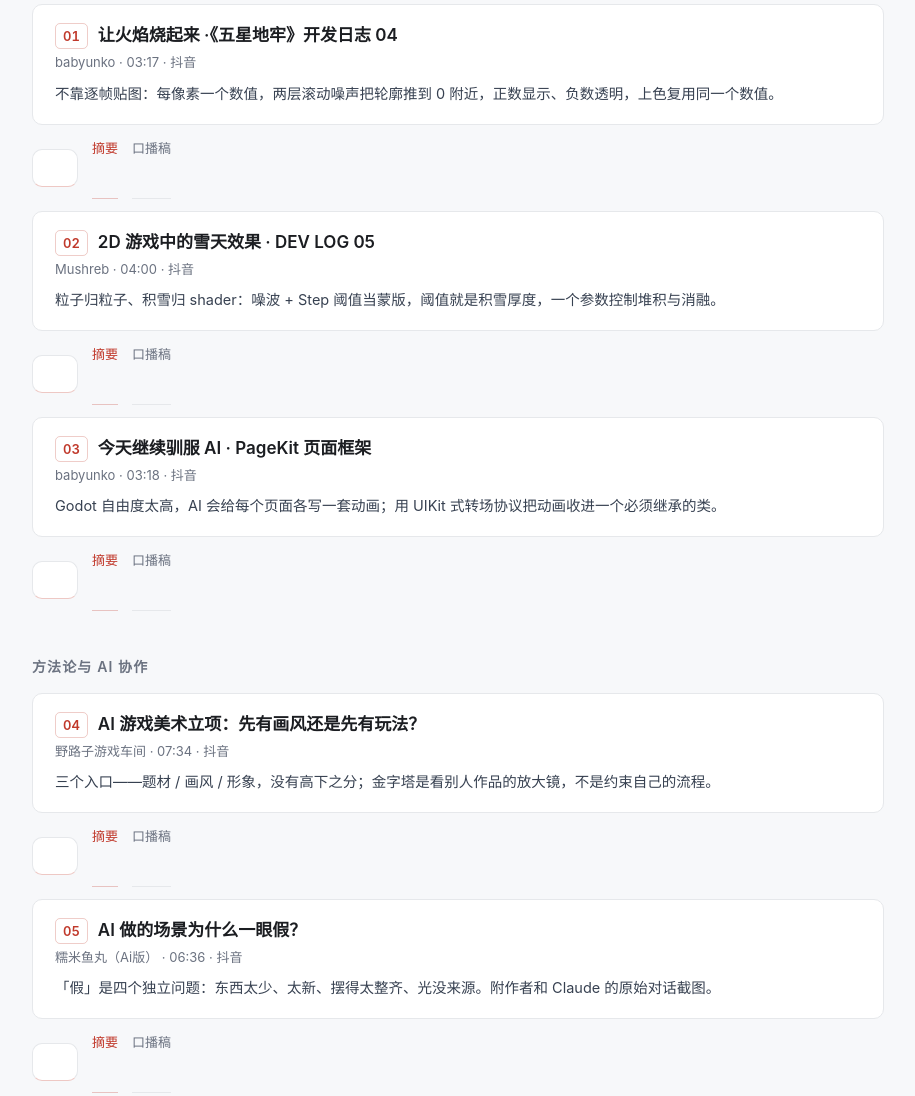
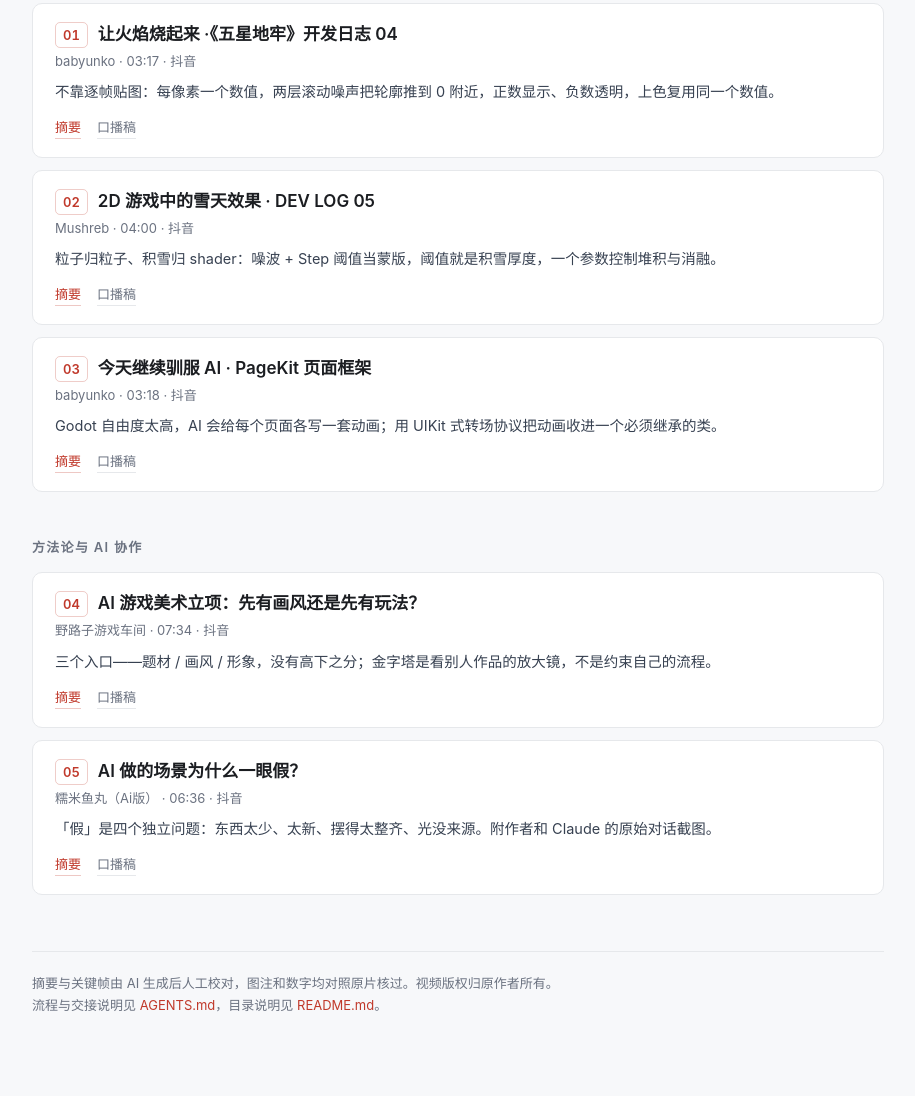
Before and after one commit to Marshall-Jimmy/video-notes, a plain HTML site: page index.html in a window 1280 px wide. Shown: the part 256-1352 px from the top of the page, without its empty margins (182-1097 px from the left). Drawn offline with Linux system fonts and the light colour scheme.

Commit message:
fix: 总览页卡片不再嵌套 <a>，链接行恢复正常排版

```diff
--- a/index.html
+++ b/index.html
@@ -3,7 +3,7 @@
 <head>
 <meta charset="utf-8">
 <meta name="viewport" content="width=device-width,initial-scale=1">
-<title>视频笔记 · 游戏开发 & AI 美术</title>
+<title>视频笔记 · 游戏开发 &amp; AI 美术</title>
 <style>
   :root{
     --fg:#1b1d21; --muted:#6b7280; --line:#e6e8eb; --accent:#c0392b;
@@ -17,19 +17,20 @@
   h1{font-size:30px;margin:0 0 10px;letter-spacing:-.4px}
   .lead{color:var(--muted);margin:0 0 6px;font-size:15px}
   .meta{color:var(--muted);font-size:13px;margin:0 0 40px}
-  h2{font-size:14px;font-weight:600;letter-spacing:.08em;color:var(--muted);
+  h2{font-size:13px;font-weight:600;letter-spacing:.1em;color:var(--muted);
     text-transform:uppercase;margin:44px 0 14px}
-  .card{display:block;background:var(--card);border:1px solid var(--line);border-radius:10px;
-    padding:18px 22px;margin:12px 0;text-decoration:none;color:inherit;
-    transition:box-shadow .18s ease,transform .18s ease,border-color .18s ease}
+  .card{background:var(--card);border:1px solid var(--line);border-radius:10px;
+    padding:18px 22px;margin:12px 0;transition:box-shadow .18s ease,transform .18s ease,border-color .18s ease}
   .card:hover{box-shadow:0 6px 20px rgba(16,24,40,.08);transform:translateY(-1px);border-color:#d6d9de}
+  .tlink{display:block;text-decoration:none;color:inherit}
+  .tlink:hover .title{color:var(--accent)}
   .row{display:flex;align-items:baseline;gap:10px;flex-wrap:wrap}
   .num{font-variant-numeric:tabular-nums;color:var(--accent);font-weight:600;font-size:13px;
     border:1px solid rgba(192,57,43,.25);border-radius:5px;padding:1px 7px;flex:none}
   .title{font-weight:600;font-size:17px;line-height:1.45}
   .by{color:var(--muted);font-size:13px;margin-top:2px}
   .one{color:#374151;font-size:14.5px;margin-top:8px;line-height:1.65}
-  .links{margin-top:12px;display:flex;gap:14px;flex-wrap:wrap;font-size:13px}
+  .links{margin-top:12px;display:flex;gap:16px;flex-wrap:wrap;font-size:13px}
   .links a{color:var(--accent);text-decoration:none;border-bottom:1px solid rgba(192,57,43,.28)}
   .links a.sub{color:var(--muted);border-bottom-color:var(--line)}
   footer{margin-top:56px;padding-top:20px;border-top:1px solid var(--line);
@@ -46,47 +47,67 @@
 
   <h2>技术实现</h2>
 
-  <a class="card" href="让火焰烧起来_《五星地牢》开发日志04_分享我正在制作的游戏《五_7689158160245973672/report.html">
-    <div class="row"><span class="num">01</span><span class="title">让火焰烧起来 ·《五星地牢》开发日志 04</span></div>
+  <div class="card">
+    <a class="tlink" href="让火焰烧起来_《五星地牢》开发日志04_分享我正在制作的游戏《五_7689158160245973672/report.html">
+      <div class="row"><span class="num">01</span><span class="title">让火焰烧起来 ·《五星地牢》开发日志 04</span></div>
+    </a>
     <div class="by">babyunko · 03:17 · 抖音</div>
     <div class="one">不靠逐帧贴图：每像素一个数值，两层滚动噪声把轮廓推到 0 附近，正数显示、负数透明，上色复用同一个数值。</div>
-    <div class="links"><a href="让火焰烧起来_《五星地牢》开发日志04_分享我正在制作的游戏《五_7689158160245973672/summary.md">摘要</a>
-      <a class="sub" href="让火焰烧起来_《五星地牢》开发日志04_分享我正在制作的游戏《五_7689158160245973672/transcript.md">口播稿</a></div>
-  </a>
+    <div class="links">
+      <a href="让火焰烧起来_《五星地牢》开发日志04_分享我正在制作的游戏《五_7689158160245973672/summary.md">摘要</a>
+      <a class="sub" href="让火焰烧起来_《五星地牢》开发日志04_分享我正在制作的游戏《五_7689158160245973672/transcript.md">口播稿</a>
+    </div>
+  </div>
 
-  <a class="card" href="2D游戏中的雪天效果_DEV_LOG.05_本期主要是讨论一下在_7683890555486506255/report.html">
-    <div class="row"><span class="num">02</span><span class="title">2D 游戏中的雪天效果 · DEV LOG 05</span></div>
+  <div class="card">
+    <a class="tlink" href="2D游戏中的雪天效果_DEV_LOG.05_本期主要是讨论一下在_7683890555486506255/report.html">
+      <div class="row"><span class="num">02</span><span class="title">2D 游戏中的雪天效果 · DEV LOG 05</span></div>
+    </a>
     <div class="by">Mushreb · 04:00 · 抖音</div>
     <div class="one">粒子归粒子、积雪归 shader：噪波 + Step 阈值当蒙版，阈值就是积雪厚度，一个参数控制堆积与消融。</div>
-    <div class="links"><a href="2D游戏中的雪天效果_DEV_LOG.05_本期主要是讨论一下在_7683890555486506255/summary.md">摘要</a>
-      <a class="sub" href="2D游戏中的雪天效果_DEV_LOG.05_本期主要是讨论一下在_7683890555486506255/transcript.md">口播稿</a></div>
-  </a>
+    <div class="links">
+      <a href="2D游戏中的雪天效果_DEV_LOG.05_本期主要是讨论一下在_7683890555486506255/summary.md">摘要</a>
+      <a class="sub" href="2D游戏中的雪天效果_DEV_LOG.05_本期主要是讨论一下在_7683890555486506255/transcript.md">口播稿</a>
+    </div>
+  </div>
 
-  <a class="card" href="今天继续驯服AI_#Godot_#游戏开发_#五星地牢_#uik_7703573494676899008/report.html">
-    <div class="row"><span class="num">03</span><span class="title">今天继续驯服 AI · PageKit 页面框架</span></div>
+  <div class="card">
+    <a class="tlink" href="今天继续驯服AI_#Godot_#游戏开发_#五星地牢_#uik_7703573494676899008/report.html">
+      <div class="row"><span class="num">03</span><span class="title">今天继续驯服 AI · PageKit 页面框架</span></div>
+    </a>
     <div class="by">babyunko · 03:18 · 抖音</div>
     <div class="one">Godot 自由度太高，AI 会给每个页面各写一套动画；用 UIKit 式转场协议把动画收进一个必须继承的类。</div>
-    <div class="links"><a href="今天继续驯服AI_#Godot_#游戏开发_#五星地牢_#uik_7703573494676899008/summary.md">摘要</a>
-      <a class="sub" href="今天继续驯服AI_#Godot_#游戏开发_#五星地牢_#uik_7703573494676899008/transcript.md">口播稿</a></div>
-  </a>
+    <div class="links">
+      <a href="今天继续驯服AI_#Godot_#游戏开发_#五星地牢_#uik_7703573494676899008/summary.md">摘要</a>
+      <a class="sub" href="今天继续驯服AI_#Godot_#游戏开发_#五星地牢_#uik_7703573494676899008/transcript.md">口播稿</a>
+    </div>
+  </div>
 
   <h2>方法论与 AI 协作</h2>
 
-  <a class="card" href="AI游戏美术立项：先有画风还是先有玩法？_做游戏美术到底先画什么_7692132863755537718/report.html">
-    <div class="row"><span class="num">04</span><span class="title">AI 游戏美术立项：先有画风还是先有玩法？</span></div>
+  <div class="card">
+    <a class="tlink" href="AI游戏美术立项：先有画风还是先有玩法？_做游戏美术到底先画什么_7692132863755537718/report.html">
+      <div class="row"><span class="num">04</span><span class="title">AI 游戏美术立项：先有画风还是先有玩法？</span></div>
+    </a>
     <div class="by">野路子游戏车间 · 07:34 · 抖音</div>
     <div class="one">三个入口——题材 / 画风 / 形象，没有高下之分；金字塔是看别人作品的放大镜，不是约束自己的流程。</div>
-    <div class="links"><a href="AI游戏美术立项：先有画风还是先有玩法？_做游戏美术到底先画什么_7692132863755537718/summary.md">摘要</a>
-      <a class="sub" href="AI游戏美术立项：先有画风还是先有玩法？_做游戏美术到底先画什么_7692132863755537718/transcript.md">口播稿</a></div>
-  </a>
+    <div class="links">
+      <a href="AI游戏美术立项：先有画风还是先有玩法？_做游戏美术到底先画什么_7692132863755537718/summary.md">摘要</a>
+      <a class="sub" href="AI游戏美术立项：先有画风还是先有玩法？_做游戏美术到底先画什么_7692132863755537718/transcript.md">口播稿</a>
+    </div>
+  </div>
 
-  <a class="card" href="AI_做的场景为什么一眼假？_上期讲了_AI_怎么从零搭出一个游_7710984439119340518/report.html">
-    <div class="row"><span class="num">05</span><span class="title">AI 做的场景为什么一眼假？</span></div>
+  <div class="card">
+    <a class="tlink" href="AI_做的场景为什么一眼假？_上期讲了_AI_怎么从零搭出一个游_7710984439119340518/report.html">
+      <div class="row"><span class="num">05</span><span class="title">AI 做的场景为什么一眼假？</span></div>
+    </a>
     <div class="by">糯米鱼丸（Ai版） · 06:36 · 抖音</div>
     <div class="one">「假」是四个独立问题：东西太少、太新、摆得太整齐、光没来源。附作者和 Claude 的原始对话截图。</div>
-    <div class="links"><a href="AI_做的场景为什么一眼假？_上期讲了_AI_怎么从零搭出一个游_7710984439119340518/summary.md">摘要</a>
-      <a class="sub" href="AI_做的场景为什么一眼假？_上期讲了_AI_怎么从零搭出一个游_7710984439119340518/transcript.md">口播稿</a></div>
-  </a>
+    <div class="links">
+      <a href="AI_做的场景为什么一眼假？_上期讲了_AI_怎么从零搭出一个游_7710984439119340518/summary.md">摘要</a>
+      <a class="sub" href="AI_做的场景为什么一眼假？_上期讲了_AI_怎么从零搭出一个游_7710984439119340518/transcript.md">口播稿</a>
+    </div>
+  </div>
 
   <footer>
     摘要与关键帧由 AI 生成后人工校对，图注和数字均对照原片核过。视频版权归原作者所有。<br>
```
